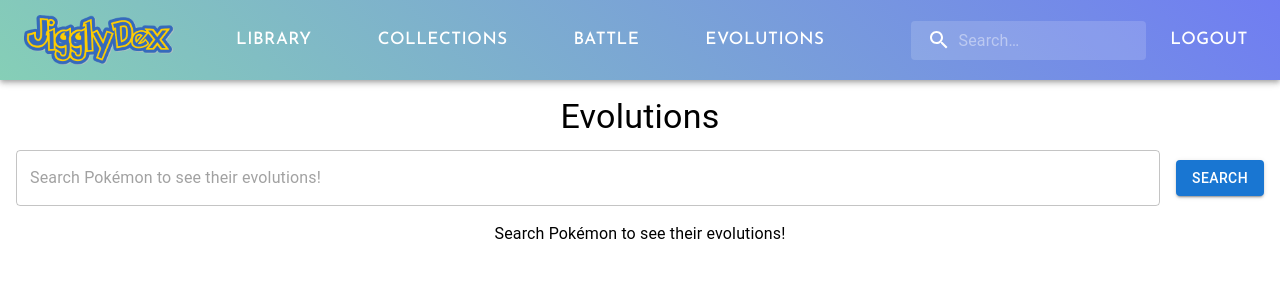
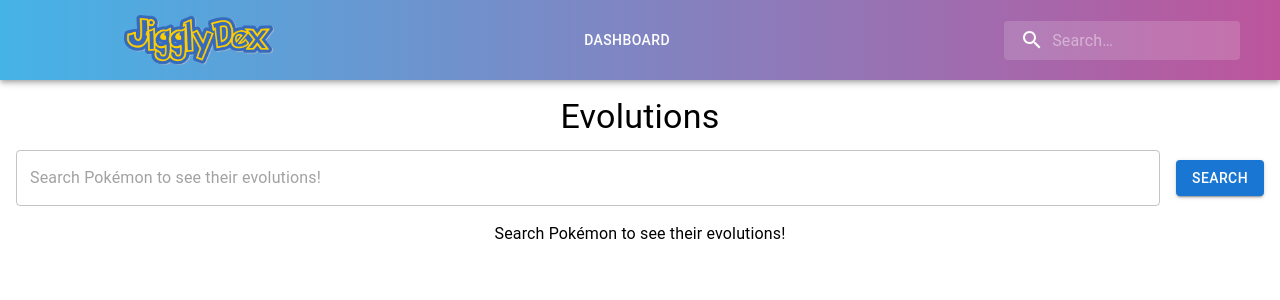
Before and after one commit to Jigglypuff-pokedex/jigglydex, a React (Create React App) app in the folder client/: page /evolutions in a window 1280 px wide. Shown: the top 300 px of the page. Built offline with nearby package versions, Linux system fonts and the light colour scheme.

Commit message:
fix logged out navbar

```diff
--- a/client/src/pages/Library/navbar.jsx
+++ b/client/src/pages/Library/navbar.jsx
@@ -13,41 +13,11 @@
 import Button from '@mui/material/Button';
 import MenuItem from '@mui/material/MenuItem';
 import Avatar from '@mui/material/Avatar';
-import { css, Global } from '@emotion/react';
+import { useNavigate, Link } from 'react-router-dom';
 import logo from '../../assets/logo2.png';
-import { useNavigate } from 'react-router-dom';
-
-// Global styles for font import
-const globalStyles = css`
-  @import url('https://fonts.googleapis.com/css2?family=Inter&family=Josefin+Sans:ital,wght@0,100..700;1,100..700&display=swap');
-  body {
-    font-family: 'Josefin Sans', sans-serif;
-  }
-`;
 
 // Define the pages for the navigation menu
-const pages = ['Library', 'Collections', 'Battle', 'Evolutions'];
-
-// Define keyframes for gradient animation
-const gradientAnimation = `
-  @keyframes gradient {
-    0% { background-position: 0% 50%; }
-    50% { background-position: 100% 50%; }
-    100% { background-position: 0% 50%; }
-  }
-`;
-
-// Create a styled AppBar component with gradient animation
-const AnimatedAppBar = styled(AppBar)(({ theme }) => ({
-  background: 'linear-gradient(45deg, #ff6b6b, #ffcc5c, #88d8b0, #6b6bff)',
-  backgroundSize: '400% 400%',
-  animation: 'gradient 15s ease infinite',
-  fontFamily: 'Josefin Sans, sans-serif',
-  height: '80px',
-  '@global': {
-    ...gradientAnimation
-  }
-}));
+const pages = ['Dashboard'];
 
 // Define a styled Search component using Material UI's styling system
 const Search = styled('div')(({ theme }) => ({
@@ -108,28 +78,22 @@
     setAnchorElNav(null);
   };
 
-  // Handle navigation for both large and small screens
-  const handleNavigate = (page) => {
-    navigate(`/${page.toLowerCase()}`);
-  };
-
   // Handle logout logic
   const handleLogout = () => {
     localStorage.removeItem('token'); // Remove the token from local storage
-    navigate('/'); // Redirect to the login page
+    navigate('/login'); // Redirect to the login page
   };
 
+  const isLoggedIn = !!localStorage.getItem('token'); // Check if the user is logged in
+
   return (
-    <>
-      {/* Apply global styles */}
-      <Global styles={globalStyles} />
-      <AnimatedAppBar position="static" sx={{ height: '80px' }}>
+    <AppBar position="static" sx={{ background: 'linear-gradient(to right, #45b3e7, #bd559c)', height: '80px' }}>
       <Container maxWidth={false} sx={{ pb: 0, mt: 1 }}>
         <Toolbar disableGutters>
           {/* Logo display for medium and larger screens */}
           <Box sx={{ display: { xs: 'none', md: 'flex' }, alignItems: 'center' }}>
-              <IconButton sx={{ p: 0 }}>
-                <Avatar alt="Logo" src={logo} sx={{ width: '150px', height: 'auto', borderRadius: 0 }} />
+            <IconButton sx={{ p: 0 }} onClick={() => navigate('/')}>
+              <Avatar alt="Remy Sharp" src={logo} sx={{ width: '150px', height: 'auto', marginLeft: '100px', borderRadius: 0 }} />
             </IconButton>
           </Box>
 
@@ -137,7 +101,7 @@
           <Box sx={{ flexGrow: 1, display: { xs: 'flex', md: 'none' } }}>
             <IconButton
               size="large"
-                aria-label="menu"
+              aria-label="account of current user"
               aria-controls="menu-appbar"
               aria-haspopup="true"
               onClick={handleOpenNavMenu}
@@ -165,28 +129,34 @@
               }}
             >
               {pages.map((page) => (
-                  <MenuItem key={page} onClick={() => handleNavigate(page)}>
+                <MenuItem key={page} onClick={handleCloseNavMenu}>
                   <Typography textAlign="center">{page}</Typography>
                 </MenuItem>
               ))}
+              {isLoggedIn && (
+                <>
+                  <MenuItem key="collections" onClick={handleCloseNavMenu}>
+                    <Typography textAlign="center">Collections</Typography>
+                  </MenuItem>
+                  <MenuItem key="logout" onClick={handleLogout}>
+                    <Typography textAlign="center">Logout</Typography>
+                  </MenuItem>
+                </>
+              )}
             </Menu>
-              <Avatar alt="Logo" src={logo} sx={{ width: '150px', height: 'auto', borderRadius: 0 }} />
           </Box>
 
-            {/* Navigation buttons for medium and larger screens */}
           <Box sx={{ flexGrow: 1, display: { xs: 'none', md: 'flex', my: 0 }, justifyContent: 'center' }}>
             {pages.map((page) => (
               <Button
                 key={page}
-                  onClick={() => handleNavigate(page)}
+                onClick={handleCloseNavMenu}
                 sx={{
                   height: '100%',
                   mr: 3,
                   ml: 3,
                   color: 'white',
                   display: 'block',
-                    fontFamily: 'Josefin Sans, sans-serif',
-                    fontSize: '17px',
                   border: '1px solid transparent',
                   '&:hover': {
                     border: '1px solid rgba(255, 255, 255, 0.5)',
@@ -197,13 +167,36 @@
                   }
                 }}
               >
-                  {page}
+                <Link to={`/${page.toLowerCase()}`} style={{ textDecoration: 'none', color: 'inherit' }}>{page}</Link>
               </Button>
             ))}
+            {isLoggedIn && (
+              <>
+                <Button
+                  onClick={handleCloseNavMenu}
+                  sx={{
+                    height: '100%',
+                    mr: 3,
+                    ml: 3,
+                    color: 'white',
+                    display: 'block',
+                    border: '1px solid transparent',
+                    '&:hover': {
+                      border: '1px solid rgba(255, 255, 255, 0.5)',
+                      cursor: 'pointer',
+                    },
+                    '&:active': {
+                      border: '1px solid rgba(255, 255, 255, 0.5)',
+                    }
+                  }}
+                >
+                  <Link to="/collections" style={{ textDecoration: 'none', color: 'inherit' }}>Collections</Link>
+                </Button>
+              </>
+            )}
           </Box>
 
-            {/* Search bar and logout button */}
-            <Box sx={{ flexGrow: 0 }}>
+          <Box sx={{ display: 'flex', alignItems: 'center' }}>
             <Search>
               <SearchIconWrapper>
                 <SearchIcon />
@@ -213,14 +206,20 @@
                 inputProps={{ 'aria-label': 'search' }}
               />
             </Search>
+            {isLoggedIn && (
+              <Button
+                color="inherit"
+                onClick={handleLogout}
+                sx={{ ml: 2 }}
+              >
+                Logout
+              </Button>
+            )}
           </Box>
-            <Button color="inherit" onClick={handleLogout} sx={{ fontSize: '17px', fontFamily: 'Josefin Sans, sans-serif' }}>LogOut</Button>
         </Toolbar>
       </Container>
-      </AnimatedAppBar>
-    </>
+    </AppBar>
   );
 }
 
-// Export the Navbar component as the default export
 export default Navbar;
```
Lines whose indentation alone changed are shown as unchanged.
